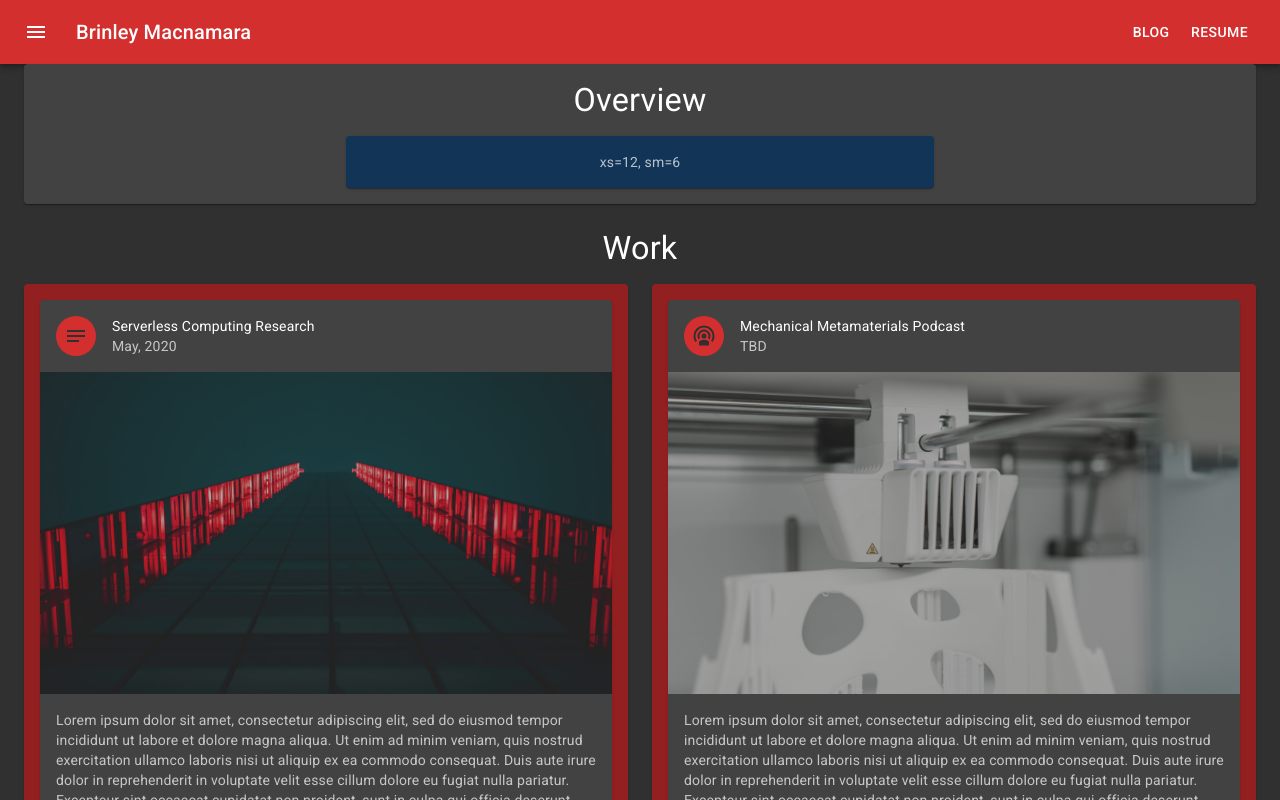
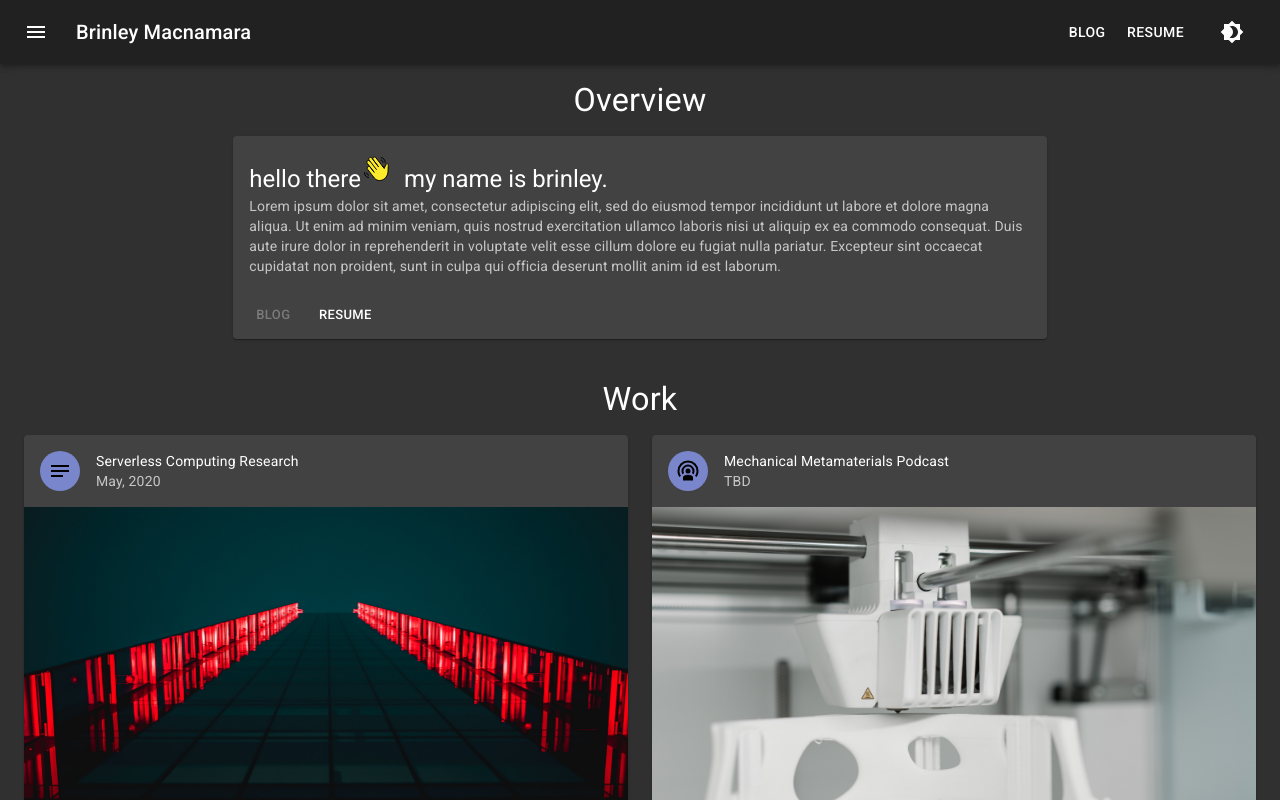
Before and after one commit to brinleym/personal-website, a React (Create React App) app in the folder react-client/: page / in a window 1280 px wide. Both pictures are taken after a click on the button 36 px from the left and 32 px from the top of the page. Shown: the top 800 px of the page. Built offline with nearby package versions, Linux system fonts and the light colour scheme.

Commit message:
refactored code and adjusted color palette to abide by Material Design color specifications

```diff
--- a/react-client/src/App.js
+++ b/react-client/src/App.js
@@ -1,17 +1,11 @@
-import logo from './logo.svg';
 import './App.css';
 import { makeStyles } from '@material-ui/core/styles';
 import Container from '@material-ui/core/Container';
-import Grid from '@material-ui/core/Grid';
-import Paper from '@material-ui/core/Paper';
-import { Typography } from '@material-ui/core';
 
 // Custom Components
 import Skeleton from './components/Skeleton';
 import CustomAppBar from './components/CustomAppBar';
 import Footer from './components/Footer';
-import Overview from './components/Overview';
-import WorksGrid from './components/WorksGrid';
 
 const useStyles = makeStyles((theme) => ({
   root: {
--- a/react-client/src/components/BioCard.js
+++ b/react-client/src/components/BioCard.js
@@ -1,37 +1,49 @@
 import React from 'react';
 import { makeStyles } from '@material-ui/core/styles';
 import Card from '@material-ui/core/Card';
-import CardActionArea from '@material-ui/core/CardActionArea';
 import CardActions from '@material-ui/core/CardActions';
 import CardContent from '@material-ui/core/CardContent';
-import CardMedia from '@material-ui/core/CardMedia';
 import Button from '@material-ui/core/Button';
 import Typography from '@material-ui/core/Typography';
-import placeholder_image from '../static/images/BioCardFalmouthBeach.jpeg';
+import SvgIcon from '@material-ui/core/SvgIcon';
 
-const useStyles = makeStyles({
-  root: {
-    // maxWidth: 345,
+const useStyles = makeStyles((theme) => ({
+  textPaddingRight: {
+    // addingRight: theme.spacing(1)
   },
-});
+  textPaddingLeft: {
+    paddingLeft: theme.spacing(1)
+  }
+}));
+function WaveIcon() {
+  return (
+    <SvgIcon viewBox="0 0 72 72" fontSize="large">
+      <g id="hair"/>
+      <g id="skin">
+        <path fill="#FCEA2B" d="M18.6575,19.2409c-0.9683-1.6927-3.1256-2.2799-4.8183-1.3115c-1.6927,0.9684-2.2799,3.1256-1.3115,4.8183 c0.1552,0.2714,0.3458,0.5209,0.5667,0.742l11.5324,15.0998l2.6883,3.3878l-7.8906-10.3314 c-0.9683-1.6927-3.1256-2.2799-4.8183-1.3115s-2.2799,3.1256-1.3115,4.8183c0.1552,0.2714,0.3458,0.5209,0.5667,0.7421 L21.752,46.226l6.2707,7.899c5.467,6.2731,14.5147,5.9306,20.7863,0.465c3.6045-3.1684,5.9226-7.5482,6.5154-12.3105 c0.3858-4.2326,0.807-15.301,0.807-15.301c-0.1826-2.6008-3.1353-4.5234-3.5158-3.1802l-4.8939,9.7575l-3.3657-4.2224 l3.3657,4.2224l-3.3657-4.2224L30.8909,12.1248c-0.9683-1.6927-3.1256-2.2799-4.8183-1.3115s-2.2799,3.1256-1.3115,4.8183 c0.1552,0.2714,0.3458,0.5209,0.5667,0.742l4.2488,5.5631L36,30.4167L22.581,12.7366c-0.9683-1.6927-3.1256-2.2799-4.8183-1.3115 s-2.2799,3.1256-1.3116,4.8183c0.1552,0.2714,0.3458,0.5209,0.5667,0.7421L31.6894,36"/>
+      </g>
+      <g id="skin-shadow"/>
+      <g id="color"/>
+      <g id="line">
+        <path fill="none" stroke="#000000" strokeLinecap="round" strokeLinejoin="round" strokeWidth="2" d="M18.6575,19.2409 c-0.9683-1.6927-3.1256-2.2799-4.8183-1.3115c-1.6927,0.9684-2.2799,3.1256-1.3115,4.8183 c0.1552,0.2714,0.3458,0.5209,0.5667,0.742l11.5324,15.0998l2.6883,3.3878l-7.8906-10.3314 c-0.9683-1.6927-3.1256-2.2799-4.8183-1.3115s-2.2799,3.1256-1.3115,4.8183c0.1552,0.2714,0.3458,0.5209,0.5667,0.7421 L21.752,46.226l6.2707,7.899c5.467,6.2731,14.5147,5.9306,20.7863,0.465c3.6045-3.1684,5.9226-7.5482,6.5154-12.3105 c0.3858-4.2326,0.807-15.301,0.807-15.301c-0.1826-2.6008-3.1353-4.5234-3.5158-3.1802l-4.8939,9.7575l-3.3657-4.2224 l3.3657,4.2224l-3.3657-4.2224L30.8909,12.1248c-0.9683-1.6927-3.1256-2.2799-4.8183-1.3115s-2.2799,3.1256-1.3115,4.8183 c0.1552,0.2714,0.3458,0.5209,0.5667,0.742l4.2488,5.5631L36,30.4167L22.581,12.7366c-0.9683-1.6927-3.1256-2.2799-4.8183-1.3115 s-2.2799,3.1256-1.3116,4.8183c0.1552,0.2714,0.3458,0.5209,0.5667,0.7421L31.6894,36"/>
+        <path fill="none" stroke="#000000" strokeLinecap="round" strokeLinejoin="round" strokeMiterlimit="10" strokeWidth="2" d="M11.6726,42.8719c0,2.5663,1.747,4.6428,3.9059,4.6428"/>
+        <path fill="none" stroke="#000000" strokeLinecap="round" strokeLinejoin="round" strokeMiterlimit="10" strokeWidth="2" d="M7.0614,42.4369c0,5.5959,3.8094,10.1241,8.5171,10.1241"/>
+        <path fill="none" stroke="#000000" strokeLinecap="round" strokeLinejoin="round" strokeMiterlimit="10" strokeWidth="2" d="M45.2619,21.2377c0-2.5663-1.747-4.6428-3.9059-4.6428"/>
+        <path fill="none" stroke="#000000" strokeLinecap="round" strokeLinejoin="round" strokeMiterlimit="10" strokeWidth="2" d="M49.8731,21.6727c0-5.5959-3.8094-10.1241-8.5171-10.1241"/>
+      </g>
+    </SvgIcon>
+  )
+}
 
 export default function BioCard() {
   const classes = useStyles();
 
   return (
     <Card className={classes.root}>
-      <CardActionArea>
-        <CardMedia
-          component="img"
-          alt="Contemplative Reptile"
-          height="500"
-          image={placeholder_image}
-          title="Contemplative Reptile"
-        />
         <CardContent>
-          <Typography gutterBottom variant="h5" component="h2">
-            Brinley Macnamara
-          </Typography>
+          <Typography variant="h5" component="span" className={classes.textPaddingRight}>hello there</Typography>
+          <WaveIcon></WaveIcon>
+          <Typography variant="h5" component="span" className={classes.textPaddingLeft}>my name is brinley.</Typography>
           <Typography variant="body2" color="textSecondary" component="p">
             Lorem ipsum dolor sit amet, consectetur adipiscing elit, sed do eiusmod tempor incididunt ut labore et
             dolore magna aliqua. Ut enim ad minim veniam, quis nostrud exercitation ullamco laboris nisi ut aliquip
@@ -40,12 +52,15 @@ export default function BioCard() {
             mollit anim id est laborum.
           </Typography>
         </CardContent>
-      </CardActionArea>
       <CardActions>
-        <Button size="small" color="primary">
+        <Button size="small" disabled>
           Blog
         </Button>
-        <Button size="small" color="primary">
+        <Button
+          size="small"
+          href="https://drive.google.com/file/d/1lydIVQw7hMTmeaTssO3KAzt2QNJE6Qn1/view?usp=sharing"
+          target="_blank"
+        >
           Resume
         </Button>
       </CardActions>
--- a/react-client/src/components/CustomAppBar.js
+++ b/react-client/src/components/CustomAppBar.js
@@ -6,6 +6,7 @@ import Typography from '@material-ui/core/Typography';
 import Button from '@material-ui/core/Button';
 import IconButton from '@material-ui/core/IconButton';
 import MenuIcon from '@material-ui/icons/Menu';
+import Brightness4Icon from '@material-ui/icons/Brightness4';
 
 const useStyles = makeStyles((theme) => ({
   root: {
@@ -17,6 +18,9 @@ const useStyles = makeStyles((theme) => ({
   title: {
     flexGrow: 1,
   },
+  darkModeButton: {
+    marginLeft: theme.spacing(2)
+  }
 }));
 
 export default function CustomAppBar() {
@@ -24,7 +28,7 @@ export default function CustomAppBar() {
 
   return (
     <div className={classes.root}>
-      <AppBar position="static">
+      <AppBar position="static" color="default">
         <Toolbar>
           <IconButton edge="start" className={classes.menuButton} color="inherit" aria-label="menu">
             <MenuIcon />
@@ -40,6 +44,9 @@ export default function CustomAppBar() {
           >
             Resume
           </Button>
+          <IconButton color="inherit" aria-label="dark-mode-toggle" className={classes.darkModeButton}>
+            <Brightness4Icon />
+          </IconButton>
         </Toolbar>
       </AppBar>
     </div>
--- a/react-client/src/components/CustomTimelineItem.js
+++ b/react-client/src/components/CustomTimelineItem.js
@@ -9,18 +9,41 @@ import TimelineDot from '@material-ui/lab/TimelineDot';
 import WorkIcon from '@material-ui/icons/Work';
 import SchoolIcon from '@material-ui/icons/School';
 import Typography from '@material-ui/core/Typography';
+import blue from '@material-ui/core/colors/blue';
 
 // Custom Components
 import TimelineItemContentCard from './TimelineItemContentCard';
 
 const useStyles = makeStyles((theme) => ({
-  root: {
+  timelineDotBlue: {
+    backgroundColor: blue[200]
   }
 }));
 
+function CustomTimelineDot(props) {
+  const classes = useStyles();
+  const eventType = props.type;
+
+  if (eventType === "work") {
+    return (
+      <TimelineDot>
+        <WorkIcon />
+      </TimelineDot>
+    );
+  }
+  else if (eventType === "school") {
+    return (
+      <TimelineDot className={classes.timelineDotBlue}>
+        <SchoolIcon />
+      </TimelineDot>
+    )
+  }
+  return (
+    <TimelineDot></TimelineDot>
+  )
+}
+
 const CustomTimelineItem = (props) => {
-  const classes = useStyles();
-
   return (
     <TimelineItem>
       <TimelineOppositeContent>
@@ -29,12 +52,7 @@ const CustomTimelineItem = (props) => {
         </Typography>
       </TimelineOppositeContent>
       <TimelineSeparator>
-        <TimelineDot>
-          {props.type == 'work'
-          ? <WorkIcon />
-          : <SchoolIcon />
-          }
-        </TimelineDot>
+        <CustomTimelineDot type={props.type}></CustomTimelineDot>
         <TimelineConnector />
       </TimelineSeparator>
       <TimelineContent>
--- a/react-client/src/components/Footer.js
+++ b/react-client/src/components/Footer.js
@@ -13,8 +13,7 @@ const useStyles = makeStyles((theme) => ({
   paper: {
     padding: theme.spacing(2),
     textAlign: 'center',
-    color: '#111',
-    backgroundColor: '#929292',
+    backgroundColor: theme.palette.grey[900],
   }
 }));
 
@@ -23,7 +22,7 @@ const Footer = () => {
 
   return (
     <div className={classes.root}>
-      <Paper className={classes.paper}>
+      <Paper className={classes.paper} elevation={0}>
         <Typography variant="body1">This is the app's footer</Typography>
       </Paper>
     </div>
--- a/react-client/src/components/Overview.js
+++ b/react-client/src/components/Overview.js
@@ -1,29 +1,27 @@
 import React from 'react';
-import { makeStyles } from '@material-ui/core/styles';
-import Paper from '@material-ui/core/Paper';
+// import { makeStyles } from '@material-ui/core/styles';
 import Grid from '@material-ui/core/Grid';
-import Typography from '@material-ui/core/Typography';
 
 // Custom Components
 import BioCard from './BioCard';
 
-const useStyles = makeStyles((theme) => ({
+/* const useStyles = makeStyles((theme) => ({
   paper: {
     padding: theme.spacing(2),
-    textAlign: 'center',
-    color: theme.palette.text.secondary,
-    backgroundColor: '#123456'
+    textAlign: 'center'
   }
-}));
+})); */
 
 const Overview = () => {
-  const classes = useStyles();
+  // const classes = useStyles();
 
   return (
     <React.Fragment>
       <Grid container spacing={3} justifyContent="center">
-        <Grid item xs={12} sm={6}>
-          <Paper className={classes.paper}>xs=12, sm=6</Paper>
+        <Grid item xs={12} sm={8}>
+          {/* <Paper className={classes.paper}> */}
+            <BioCard></BioCard>
+          {/* </Paper> */}
         </Grid>
       </Grid>
     </React.Fragment>
--- a/react-client/src/components/Skeleton.js
+++ b/react-client/src/components/Skeleton.js
@@ -1,7 +1,6 @@
 import React from 'react';
 import { makeStyles } from '@material-ui/core/styles';
 import Typography  from '@material-ui/core/Typography';
-import Paper from '@material-ui/core/Paper';
 import Grid from '@material-ui/core/Grid';
 
 // Custom Components
@@ -18,6 +17,7 @@ const useStyles = makeStyles((theme) => ({
     padding: theme.spacing(2),
   },
   sectionTitle: {
+    paddingTop: theme.spacing(2),
     paddingBottom: theme.spacing(2),
     textAlign: 'center'
   }
@@ -30,10 +30,10 @@ export default function Skeleton() {
     <div className={classes.root}>
       <Grid container spacing={3}>
         <Grid item xs={12}>
-          <Paper className={classes.paper}>
+          {/* <Paper className={classes.paper}> */}
             <Typography variant="h4" className={classes.sectionTitle}>Overview</Typography>
             <Overview></Overview>
-          </Paper>
+          {/* </Paper> */}
         </Grid>
         <Grid item xs={12}>
           {/* <Paper className={classes.paper}> */}
--- a/react-client/src/components/TimelineItemContentCard.js
+++ b/react-client/src/components/TimelineItemContentCard.js
@@ -4,23 +4,24 @@ import Card from '@material-ui/core/Card';
 import CardContent from '@material-ui/core/CardContent';
 import Typography from '@material-ui/core/Typography';
 
-const useStyles = makeStyles({
+const useStyles = makeStyles((theme) => ({
   root: {
     // minWidth: 275,
+    // backgroundColor: theme.palette.grey[700]
   },
   title: {
     fontSize: 14,
   },
   pos: {
     // marginBottom: 12,
-  },
-});
+  }
+}));
 
 export default function TimelineItemContentCard(props) {
   const classes = useStyles();
 
   return (
-    <Card className={classes.root}>
+    <Card className={classes.root} elevation={2}>
       <CardContent>
         <Typography variant="body1" component="h2">
           {props.title}
--- a/react-client/src/components/WorkCard.js
+++ b/react-client/src/components/WorkCard.js
@@ -16,15 +16,12 @@ import LaunchIcon from '@material-ui/icons/Launch';
 import NotesIcon from '@material-ui/icons/Notes';
 import SvgIcon from '@material-ui/core/SvgIcon';
 
-import serverless_img from '../static/images/ServerlessComputing.jpg';
-
 const useStyles = makeStyles((theme) => ({
   root: {
   },
   media: {
     height: 0,
     paddingTop: '56.25%', // 16:9
-    opacity: 0.6
   },
   expand: {
     transform: 'rotate(0deg)',
@@ -37,16 +34,20 @@ const useStyles = makeStyles((theme) => ({
     transform: 'rotate(180deg)',
   },
   avatar: {
-    backgroundColor: theme.palette.primary.main,
+    backgroundColor: theme.palette.primary.light,
+    color: '#000000' // icons should have "on primary" color (which is black for the Dark theme)
   },
 }));
 
 function WorkTypeIcon(props) {
   const workType = props.type;
-  if (workType == "written") {
-    return <NotesIcon />;
+  if (workType === "code") {
+    // Code icon
+    <SvgIcon>
+      <path fill="currentColor" d="M14.6,16.6L19.2,12L14.6,7.4L16,6L22,12L16,18L14.6,16.6M9.4,16.6L4.8,12L9.4,7.4L8,6L2,12L8,18L9.4,16.6Z" />;
+    </SvgIcon>
   }
-  else if (workType == "podcast") {
+  else if (workType === "podcast") {
     return (
       // Podcast icon
       <SvgIcon>
@@ -55,10 +56,8 @@ function WorkTypeIcon(props) {
     )
   }
   return (
-    // Code icon
-    <SvgIcon>
-      <path fill="currentColor" d="M14.6,16.6L19.2,12L14.6,7.4L16,6L22,12L16,18L14.6,16.6M9.4,16.6L4.8,12L9.4,7.4L8,6L2,12L8,18L9.4,16.6Z" />;
-    </SvgIcon>
+    // Icon denoting deliverable is a piece of writing
+    <NotesIcon />
   )
 }
 
@@ -89,9 +88,7 @@ export default function WorkCard(props) {
       <CardContent>
         <Typography variant="body2" color="textSecondary" component="p">
         Lorem ipsum dolor sit amet, consectetur adipiscing elit, sed do eiusmod tempor incididunt ut labore et dolore magna aliqua.
-        Ut enim ad minim veniam, quis nostrud exercitation ullamco laboris nisi ut aliquip ex ea commodo consequat. Duis aute irure
-        dolor in reprehenderit in voluptate velit esse cillum dolore eu fugiat nulla pariatur. Excepteur sint occaecat cupidatat
-        non proident, sunt in culpa qui officia deserunt mollit anim id est laborum.
+        Ut enim ad minim veniam, quis nostrud exercitation ullamco laboris nisi ut aliquip ex ea commodo consequat.
         </Typography>
       </CardContent>
       <CardActions disableSpacing>
--- a/react-client/src/components/WorksGrid.js
+++ b/react-client/src/components/WorksGrid.js
@@ -1,7 +1,6 @@
 import React from 'react';
-import { makeStyles } from '@material-ui/core/styles';
+// import { makeStyles } from '@material-ui/core/styles';
 import Grid from '@material-ui/core/Grid';
-import Paper from '@material-ui/core/Paper';
 import WorkCard from './WorkCard';
 
 import serverless_img from '../static/images/DataCenter.jpg';
@@ -10,22 +9,19 @@ import cellular_img from '../static/images/CellTower.jpg';
 import stethoscope_img from '../static/images/Healthcare.jpg';
 import pi_img from '../static/images/RaspberryPi.jpg';
 
-const useStyles = makeStyles((theme) => ({
+/* const useStyles = makeStyles((theme) => ({
   paper: {
     padding: theme.spacing(2),
-    color: theme.palette.text.secondary,
-    backgroundColor: theme.palette.primary.dark
   }
-}));
+})); */
 
 const WorksGrid = () => {
-  const classes = useStyles();
-
+  // const classes = useStyles();
   return (
     <React.Fragment>
       <Grid container spacing={3}>
         <Grid item xs={12} md={6}>
-          <Paper className={classes.paper}>
+          {/* <Paper className={classes.paper}> */}
             <WorkCard
               type="written"
               title="Serverless Computing Research"
@@ -37,10 +33,10 @@ const WorksGrid = () => {
               link="https://drive.google.com/file/d/1xOQoX3BNBfta2BllbE0wNTZdOScboOxu/view?usp=sharing"
             >
             </WorkCard>
-          </Paper>
+          {/* </Paper> */}
         </Grid>
         <Grid item xs={12} md={6}>
-          <Paper className={classes.paper}>
+          {/* <Paper className={classes.paper}> */}
             <WorkCard
               type="podcast"
               title="Mechanical Metamaterials Podcast"
@@ -52,10 +48,10 @@ const WorksGrid = () => {
               link="https://drive.google.com/file/d/1n7MitolN3WmklgiO1y5l8ZurzzURxTVj/view?usp=sharing"
               >
               </WorkCard>
-          </Paper>
+          {/* </Paper> */}
         </Grid>
         <Grid item xs={12} md={6}>
-          <Paper className={classes.paper}>
+          {/* <Paper className={classes.paper}> */}
             <WorkCard
               type="podcast"
               title="6G and Artificial Intelligence Podcast"
@@ -67,10 +63,10 @@ const WorksGrid = () => {
               link="https://drive.google.com/file/d/1HxZPtMnYUs5o6fBDs-uvUXCsNKbC_9uj/view?usp=sharing"
               >
             </WorkCard>
-          </Paper>
+          {/* </Paper> */}
         </Grid>
         <Grid item xs={12} md={6}>
-          <Paper className={classes.paper}>
+          {/* <Paper className={classes.paper}> */}
             <WorkCard
                 type="code"
                 title="Medical Cutsheets (aka Medsheet)"
@@ -82,10 +78,10 @@ const WorksGrid = () => {
                 link="https://medsheet.gitlab.io/landing/"
                 >
               </WorkCard>
-          </Paper>
+          {/* </Paper> */}
         </Grid>
         <Grid item xs={12} md={6}>
-          <Paper className={classes.paper}>
+          {/* <Paper className={classes.paper}> */}
             <WorkCard
               type="code"
               title="Coming soon: Object-detecting Raspberry Pi"
@@ -97,10 +93,7 @@ const WorksGrid = () => {
               link=""
               >
             </WorkCard>
-          </Paper>
-        </Grid>
-        <Grid item xs={12} md={6}>
-          <Paper className={classes.paper}>xs=12, md=6</Paper>
+          {/* </Paper> */}
         </Grid>
       </Grid>
     </React.Fragment>
```
Also changed, not shown: react-client/src/components/MyTimeline.js (+2 -12 lines), react-client/src/index.js (+1 -7 lines), react-client/src/static/icons/hello.svg (added).
